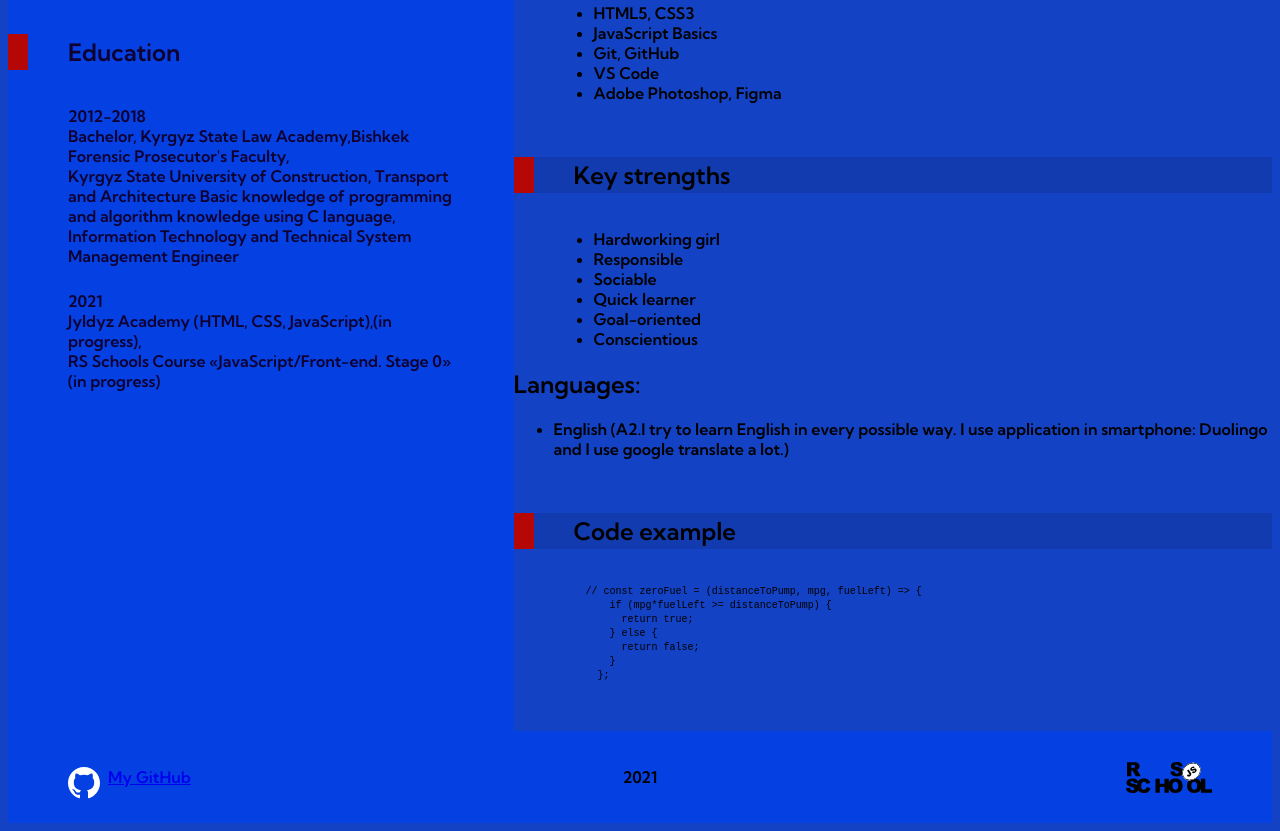
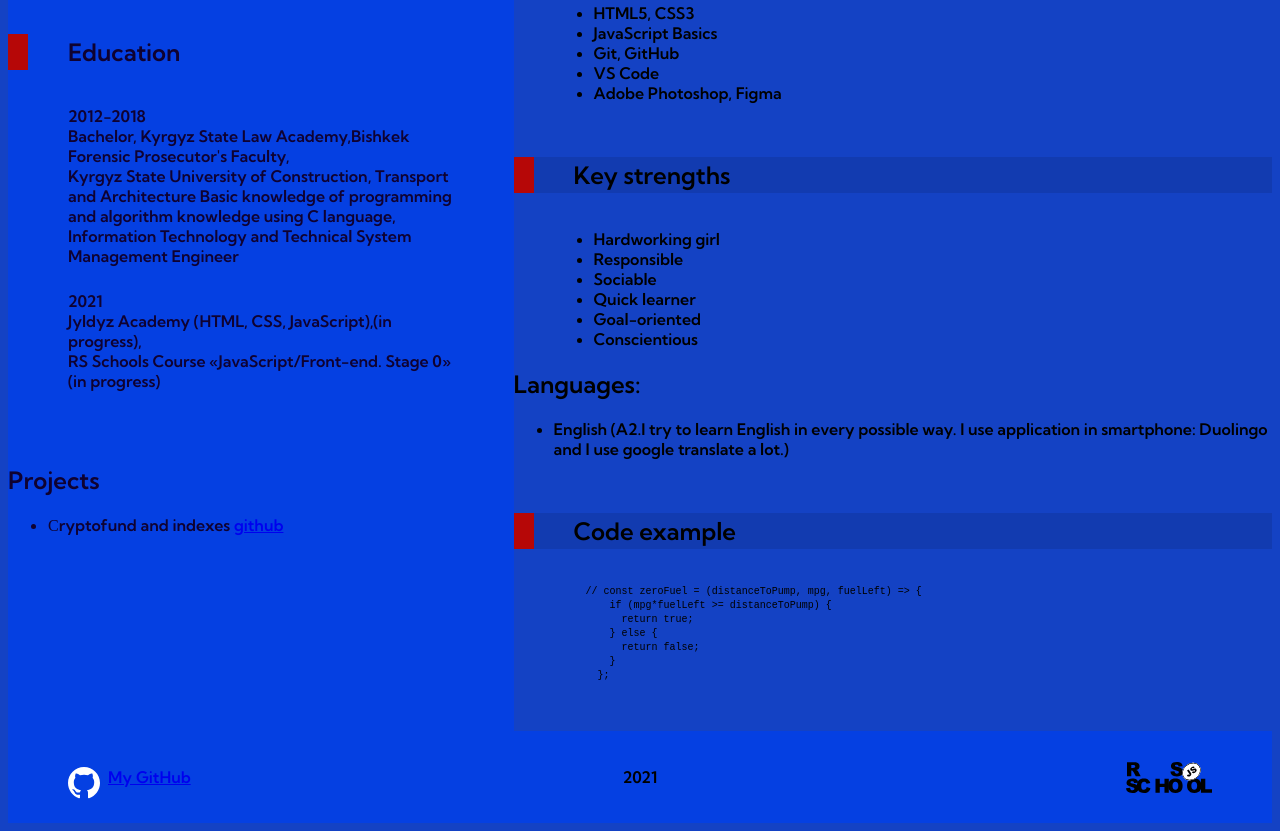
Before and after one commit to MyrzaiymAskarova/rsschool-cv21, a plain HTML site: page index.html in a window 1280 px wide. Shown: the part 768-1599 px from the top of the page. Drawn offline with Linux system fonts and the light colour scheme.

Commit message:
feat: changes index

```diff
--- a/index.html
+++ b/index.html
@@ -16,6 +16,7 @@
         <li class="nav__item"><a href="#key-strengths">Key strengths</a></li>
         <li class="nav__item"><a href="#code-example">Code Example</a></li>
         <li class="nav__item"><a href="#education">Education</a></li>
+        <li class="nav__item"><a href="#Projects">Projects</a></li>
         <li class="nav__item"><a href="#footer">Footer</a></li>
       </ul>
     </nav>
@@ -57,6 +58,18 @@
             </li>
           </ul>
         </section>
+         <section class="sections" id="Projects">
+                <h2>Projects</h2>
+                <ul>
+                    <li>
+                        Сryptofund and indexes <a target="_blank" href="https://myrzaiymaskarova.github.io/rsschool-cv/">github</a>
+                    </li>
+
+
+                </ul>
+
+
+            </section>
       </div>
 
       <div class="right-side">
```
